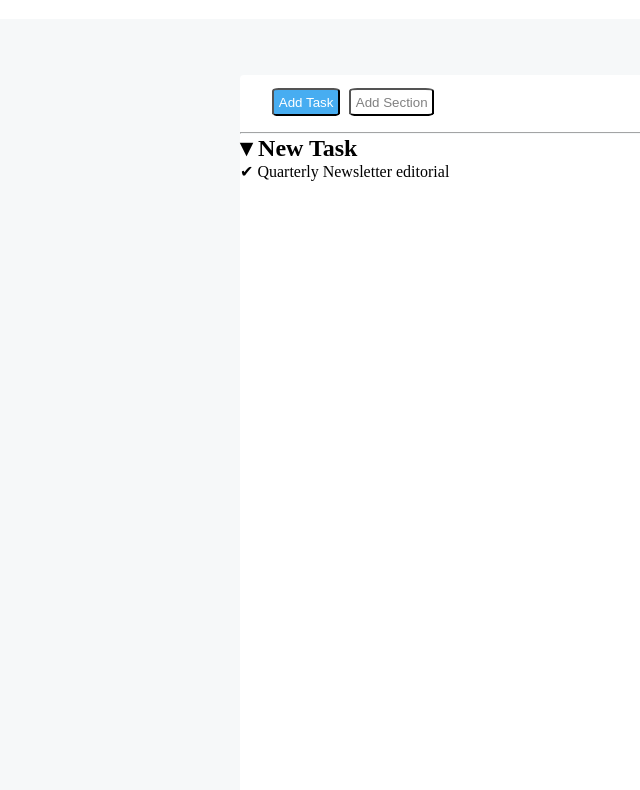
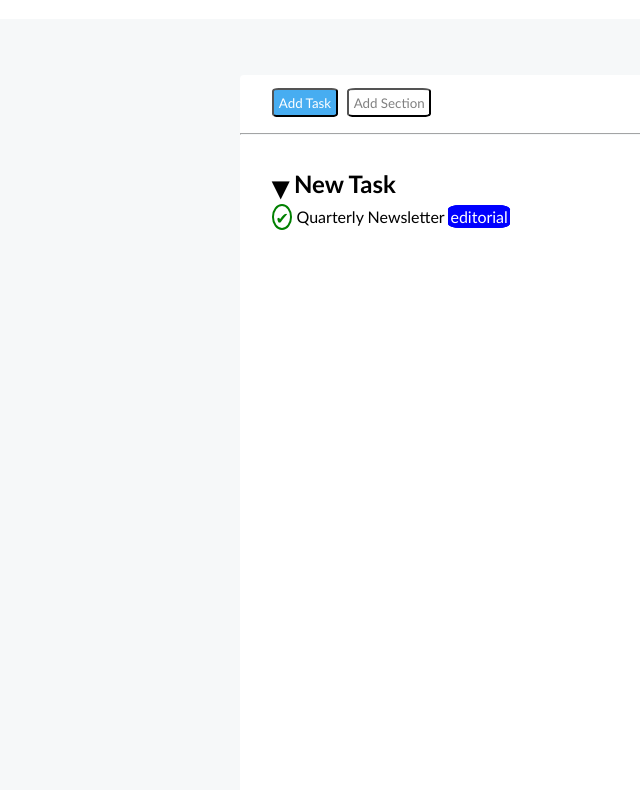
Before and after one commit to AntoninoIrrera/html-css-toboolist, a plain HTML site: page index.html in a window 1280 px wide. Shown: the part 118-908 px from the top of the page, without its empty margins (0-640 px from the left). Drawn offline with Linux system fonts and the light colour scheme.

Commit message:
new-task css

```diff
--- a/css/style.css
+++ b/css/style.css
@@ -2,6 +2,7 @@
     margin: 0;
     padding: 0;
     box-sizing: border-box;
+    font-family: 'Gill Sans', 'Gill Sans MT', Calibri, 'Trebuchet MS', sans-serif;
 }
 
 header{
@@ -10,7 +11,6 @@ header{
 h1{
     display: inline-block;
     font-size: 3rem;
-    font-family:'Gill Sans', 'Gill Sans MT', Calibri, 'Trebuchet MS', sans-serif;
     padding: .5rem;
     vertical-align: bottom;
 }
@@ -59,3 +59,27 @@ main{
 hr{
     border-color: #f6f8f9;
 }
+
+.new-task{
+    padding: 2rem;
+}
+
+.freccia{
+
+    font-size: 2rem;
+    vertical-align: sub;
+}
+
+.check-mark{
+    color: green;
+    border: 2px solid green;
+    border-radius: 100%;
+    padding: 1.5px;
+}
+
+.blu{
+    border: 2px solid blue;
+    background-color: blue;
+    color: white;
+    border-radius: 20%;
+}
```
